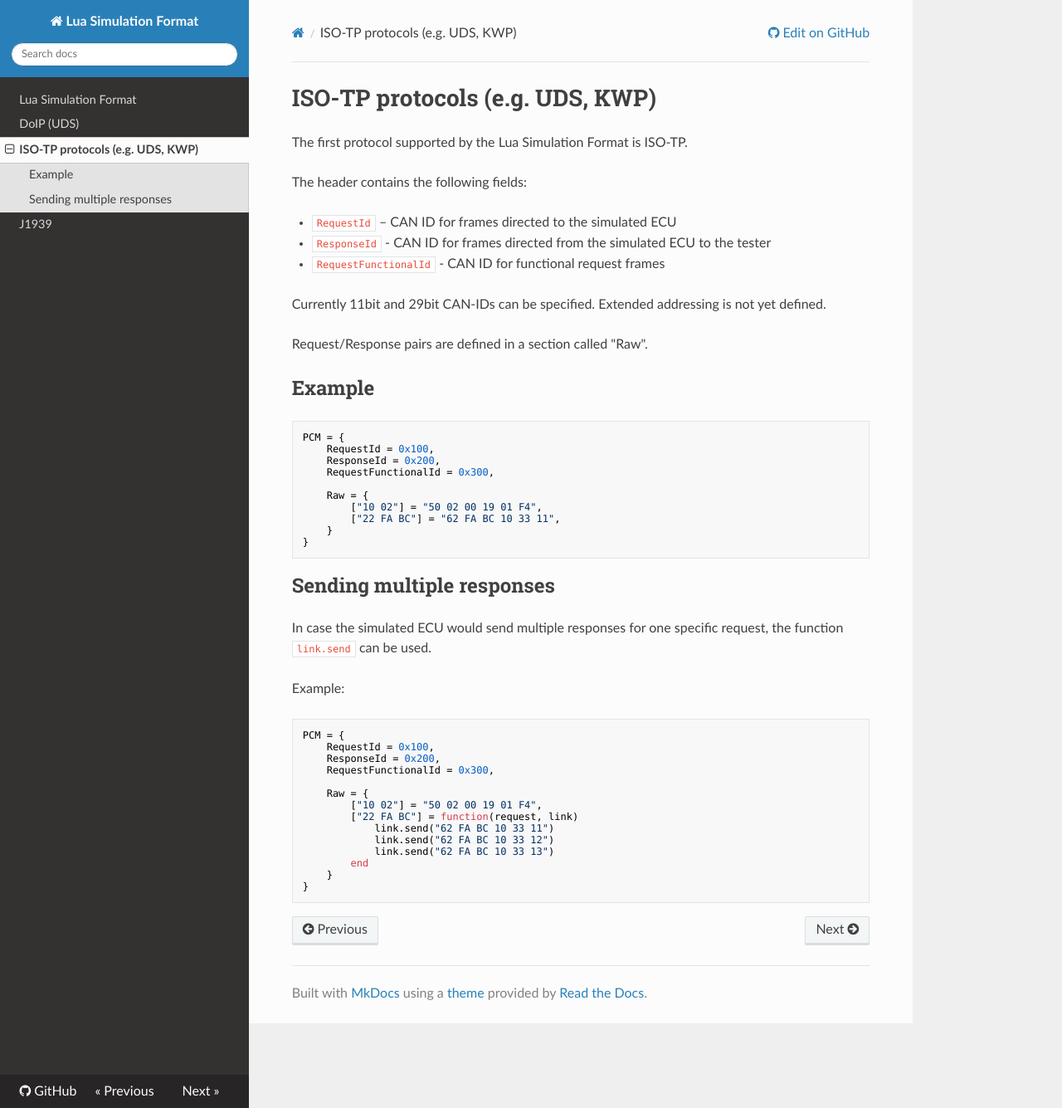
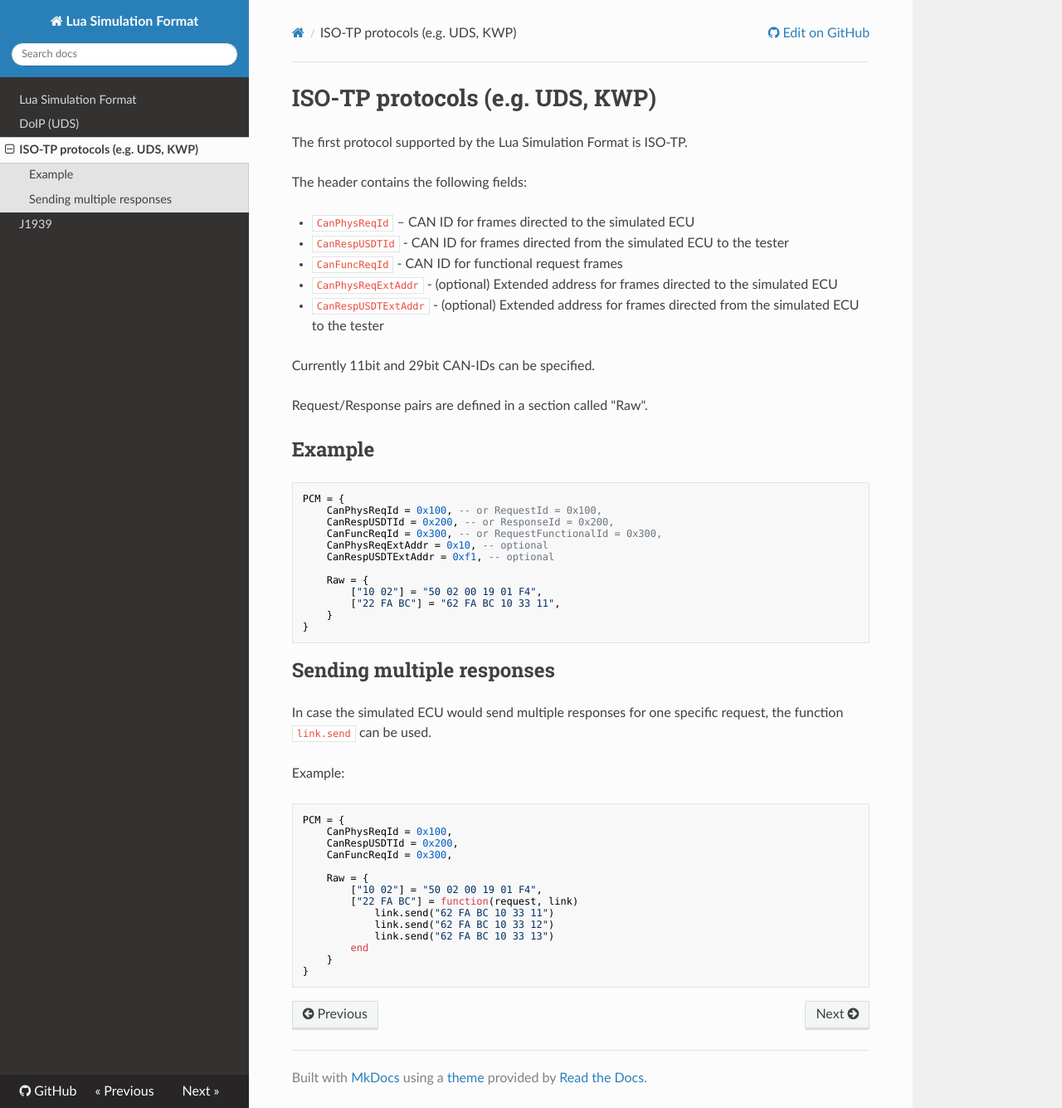
Before and after one commit to AVL-DiTEST-DiagDev/luasim-documentation, an MkDocs documentation site: the page built from docs/isotp.md, in a window 1280 px wide and 1335 px high. Shown: the whole window at 83% size. Built offline with MkDocs 1.6.1, drawn with Linux system fonts in a browser that asks for light colours; nearby versions of some CDN libraries.

Commit message:
Added new extended addressing feature and changed parameter names to documentation

````diff
--- a/docs/isotp.md
+++ b/docs/isotp.md
@@ -3,11 +3,13 @@ The first protocol supported by the Lua Simulation Format is ISO-TP.
 
 The header contains the following fields:
 
-* `RequestId` – CAN ID for frames directed to the simulated ECU
-* `ResponseId` - CAN ID for frames directed from the simulated ECU to the tester
-* `RequestFunctionalId` - CAN ID for functional request frames
+* `CanPhysReqId` – CAN ID for frames directed to the simulated ECU
+* `CanRespUSDTId` - CAN ID for frames directed from the simulated ECU to the tester
+* `CanFuncReqId` - CAN ID for functional request frames
+* `CanPhysReqExtAddr` - (optional) Extended address for frames directed to the simulated ECU
+* `CanRespUSDTExtAddr` - (optional) Extended address for frames directed from the simulated ECU to the tester
 
-Currently 11bit and 29bit CAN-IDs can be specified. Extended addressing is not yet defined.
+Currently 11bit and 29bit CAN-IDs can be specified.
 
 Request/Response pairs are defined in a section called "Raw".
 
@@ -15,9 +17,11 @@ Request/Response pairs are defined in a section called "Raw".
 
 ```lua
 PCM = {
-    RequestId = 0x100,
-    ResponseId = 0x200,
-    RequestFunctionalId = 0x300,
+    CanPhysReqId = 0x100, -- or RequestId = 0x100,
+    CanRespUSDTId = 0x200, -- or ResponseId = 0x200,
+    CanFuncReqId = 0x300, -- or RequestFunctionalId = 0x300,
+    CanPhysReqExtAddr = 0x10, -- optional
+    CanRespUSDTExtAddr = 0xf1, -- optional
 
     Raw = {
         ["10 02"] = "50 02 00 19 01 F4",
@@ -33,9 +37,9 @@ Example:
 
 ```lua
 PCM = {
-    RequestId = 0x100,
-    ResponseId = 0x200,
-    RequestFunctionalId = 0x300,
+    CanPhysReqId = 0x100,
+    CanRespUSDTId = 0x200,
+    CanFuncReqId = 0x300,
 
     Raw = {
         ["10 02"] = "50 02 00 19 01 F4",
````
